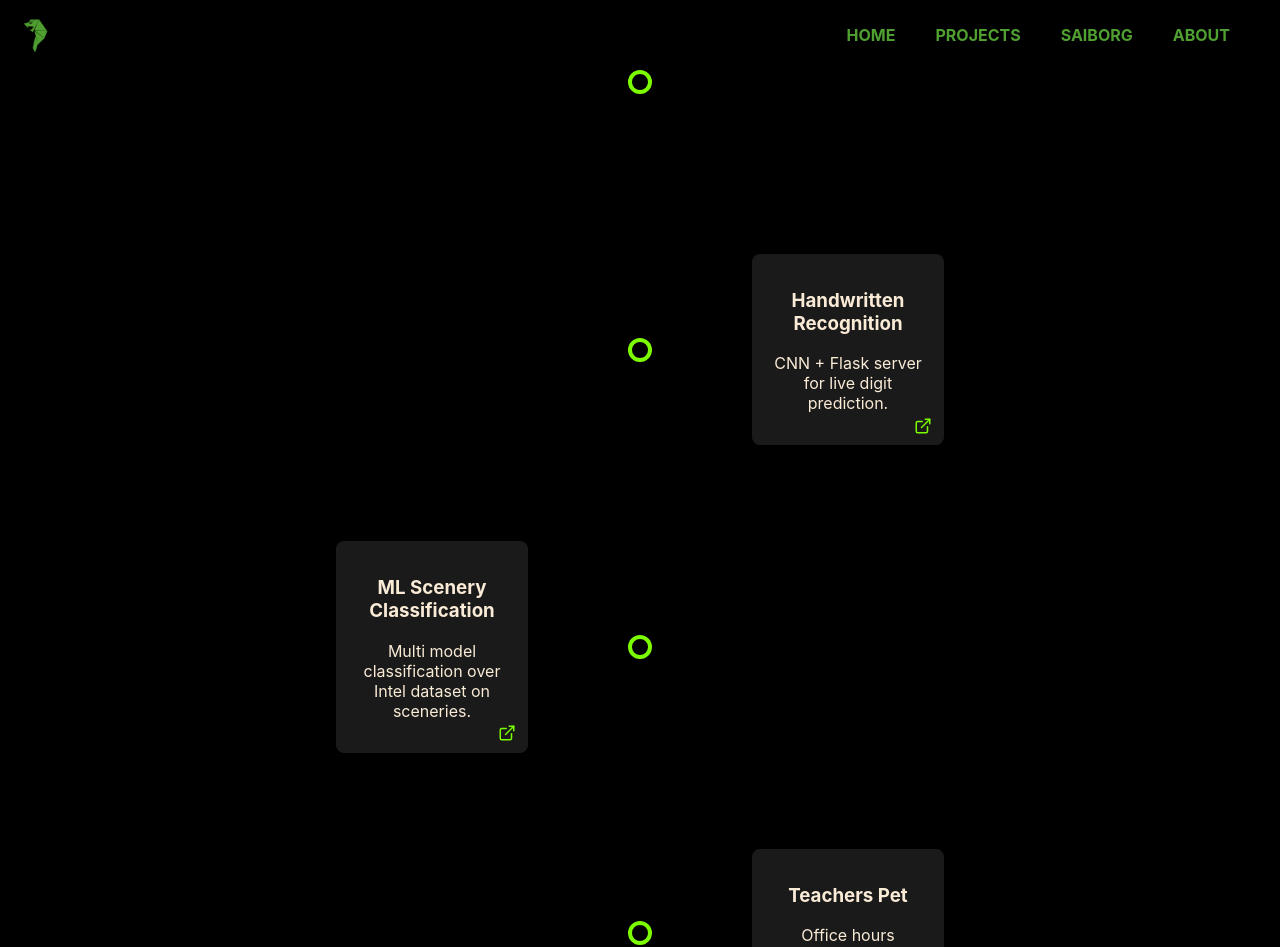
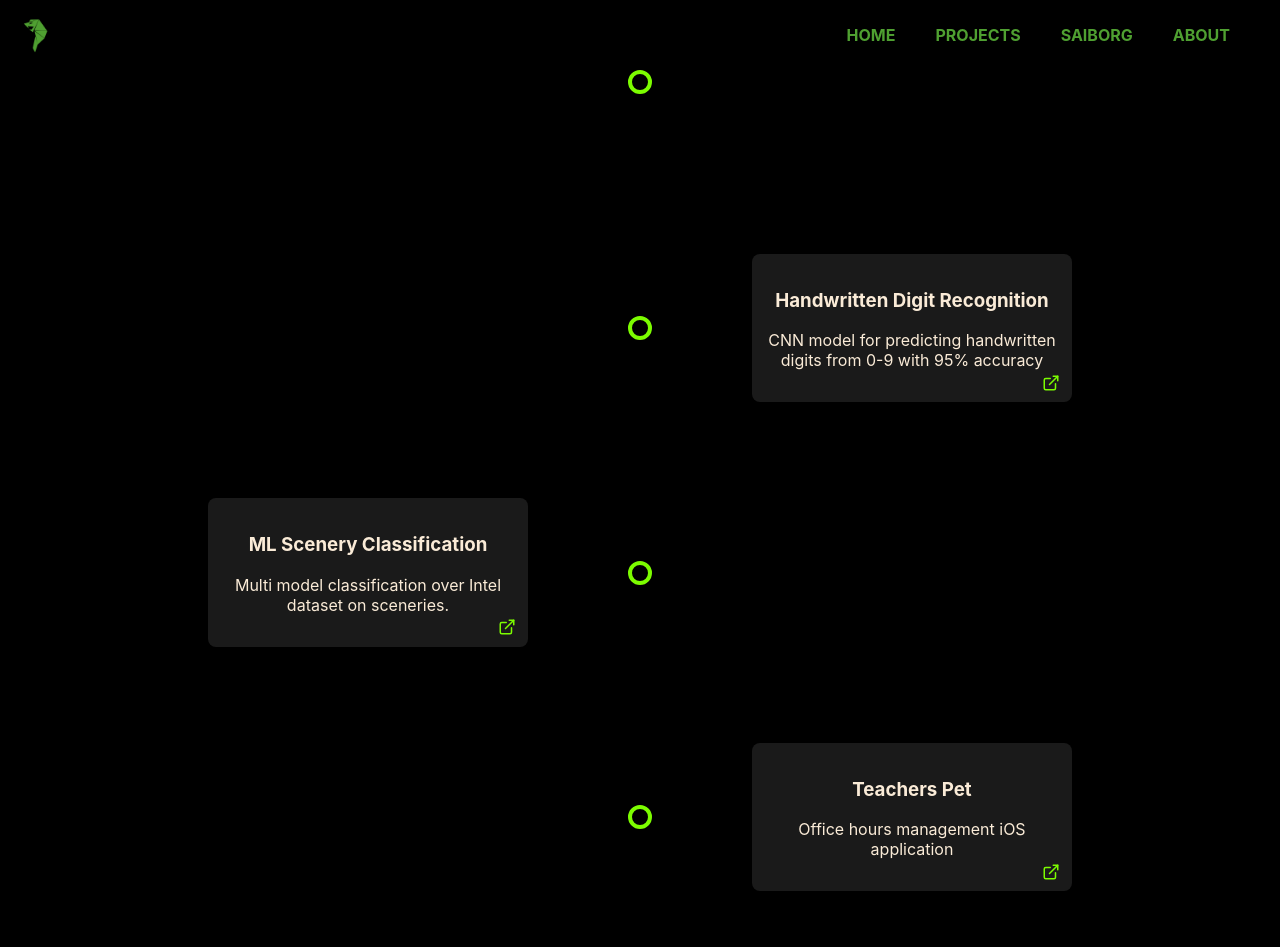
Before and after one commit to SaiChamarty/my-website, a React (Create React App) app: page /projects in a window 1280 px wide. Shown: the top 947 px of the page. Built offline with nearby package versions, Linux system fonts and the light colour scheme; no server answers; a web font is replaced by a local one.

Commit message:
Projects page, handwritten digit block's canvas removed; adjusted the size of the project block accordingly

```diff
--- a/src/components/Projects/Timeline.css
+++ b/src/components/Projects/Timeline.css
@@ -211,7 +211,7 @@
 /* make your card a column‑flex box that truly centers its children */
 .content {
   /* fixed size or min‑size to your taste */
-  width: 12rem;
+  width: 20rem;
   min-height: 6rem;
   opacity: 0; /* Now fade & slide the content in after the branch is done */
 
--- a/src/data/projects.js
+++ b/src/data/projects.js
@@ -3,10 +3,10 @@
 import HandwrittenDemo from "../demos/HandwrittenDemo.jsx";   // example
 
 export const projectDict = {
-  "Handwritten Recognition": {
-    description: "CNN + Flask server for live digit prediction.",
-    demo: HandwrittenDemo,          // ⬅ inline component shown/hidden
-    // OR: onDemo: () => window.open("https://ml.junebase.com", "_blank")
+  "Handwritten Digit Recognition": {
+    description: "CNN model for predicting handwritten digits from 0-9 with 95% accuracy",
+    // demo: HandwrittenDemo,          // ⬅ inline component shown/hidden
+    onDemo: () => window.open("https://ml.junebase.com", "_blank"),
     shiftOnOpen: true                 // ← makes Timeline slide 40 %
   },
 
@@ -17,7 +17,7 @@ export const projectDict = {
   },
 
   "Teachers Pet": {
-    description: "Office hours management application",
+    description: "Office hours management iOS application",
     onDemo: () => window.open("https://github.com/macintAsh1984/TeachersPet"),
     shiftOnOpen: true
   }
```
